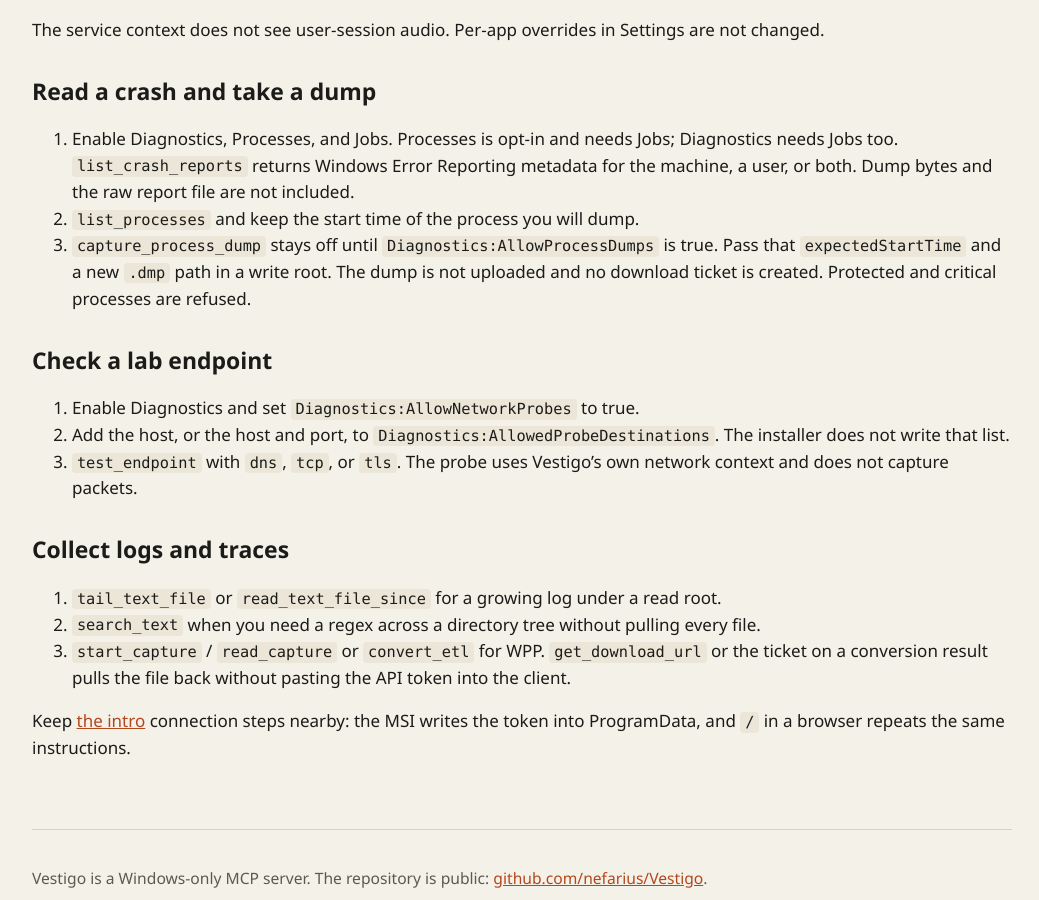
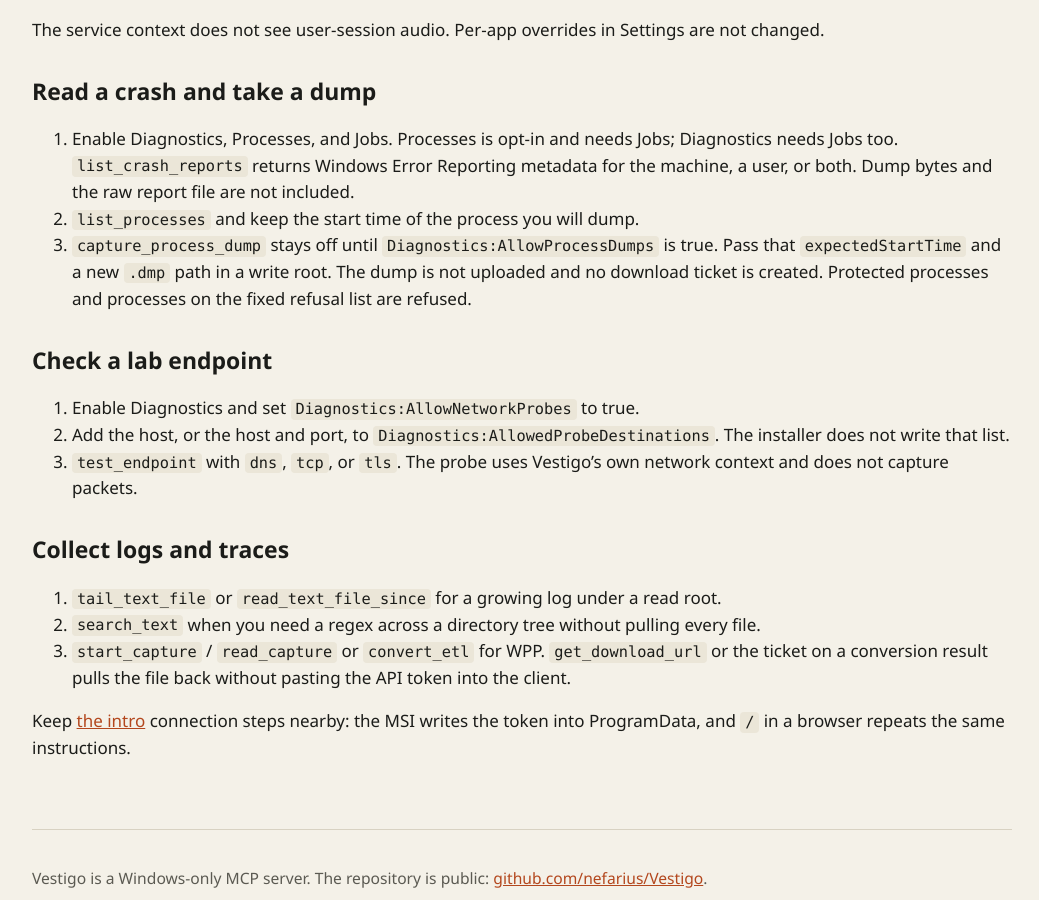
Before and after one commit to nefarius/Vestigo, a Jekyll site: the page built from site/qa.md, in a window 1280 px wide and 900 px high, scrolled down 1464 px. Shown: the whole window, without its empty margins (118-1157 px from the left). Built offline with Jekyll 4.4.1, drawn with Linux system fonts in a browser that asks for light colours.

Commit message:
docs(site): name the process-dump refusal list
Dump refusal is a protected-process check plus a fixed name list, not a generic critical-process flag.

Co-authored-by: Cursor <cursoragent@cursor.com>

```diff
--- a/site/qa.md
+++ b/site/qa.md
@@ -48,7 +48,7 @@ The service context does not see user-session audio. Per-app overrides in Settin
 
 1. Enable Diagnostics, Processes, and Jobs. Processes is opt-in and needs Jobs; Diagnostics needs Jobs too. `list_crash_reports` returns Windows Error Reporting metadata for the machine, a user, or both. Dump bytes and the raw report file are not included.
 2. `list_processes` and keep the start time of the process you will dump.
-3. `capture_process_dump` stays off until `Diagnostics:AllowProcessDumps` is true. Pass that `expectedStartTime` and a new `.dmp` path in a write root. The dump is not uploaded and no download ticket is created. Protected and critical processes are refused.
+3. `capture_process_dump` stays off until `Diagnostics:AllowProcessDumps` is true. Pass that `expectedStartTime` and a new `.dmp` path in a write root. The dump is not uploaded and no download ticket is created. Protected processes and processes on the fixed refusal list are refused.
 
 ## Check a lab endpoint
 
```
Also changed, not shown: site/features.md (+1 -1 lines).
